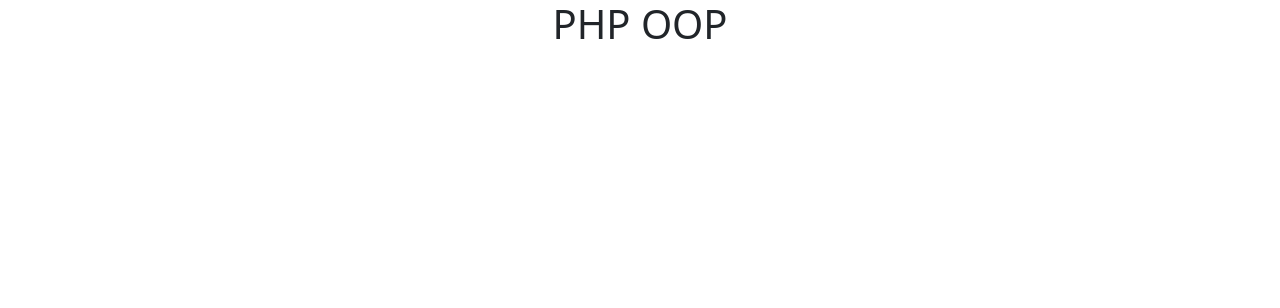
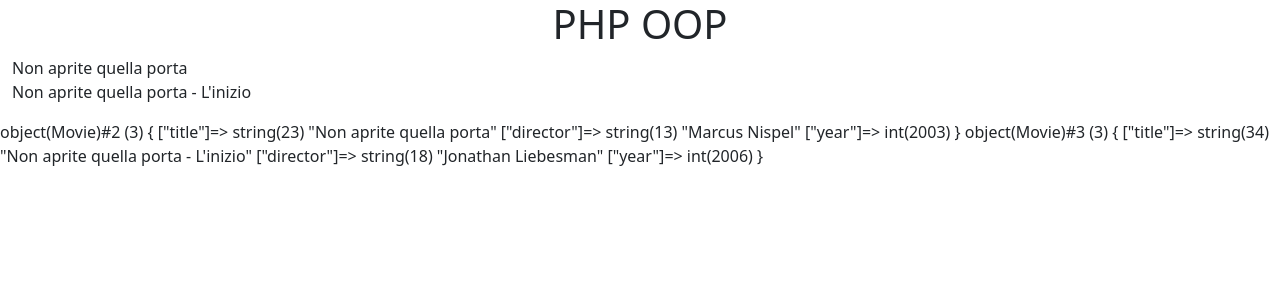
Before and after one commit to Marco-Guarnera/php-oop-1, a PHP site: page / in a window 1280 px wide. Shown: the top 308 px of the page. Run offline with PHP 8.4, Linux system fonts and the light colour scheme.

Commit message:
Added class Movie to index.php

```diff
--- a/index.php
+++ b/index.php
@@ -1,14 +1,25 @@
 <?php
 
-// Fase di preparazione
+// Class
+class Movie {
+    public string $title;
+    public string $director;
+    public int $year;
 
-// Variabili
-// Strutture dati
-// Funzioni
+    public function __construct(string $title, string $director, int $year) {
+        $this->title = $title;
+        $this->director = $director;
+        $this->year = $year;
+    }
 
-// Fase di raccolta dati
-// Fase di elaborazione
-// Fase di produzione
+    public function get_title() : string {
+        return $this->title;
+    }
+}
+
+// Instances
+$first_movie = new Movie('Non aprite quella porta', 'Marcus Nispel', 2003);
+$second_movie = new Movie('Non aprite quella porta - L\'inizio', 'Jonathan Liebesman', 2006);
 
 ?>
 
@@ -34,7 +45,21 @@
         <h1 class="text-center">PHP OOP</h1>
     </header>
     <!-- Main -->
-    <main></main>
+    <main>
+        <div class="container-fluid mb-3">
+            <div><?= $first_movie->get_title() ?></div>
+            <div><?= $second_movie->get_title() ?></div>
+        </div>
+    </main>
 </body>
 
 </html>
+
+<?php
+
+// Fase di produzione
+
+var_dump($first_movie);
+var_dump($second_movie);
+
+?>
```
